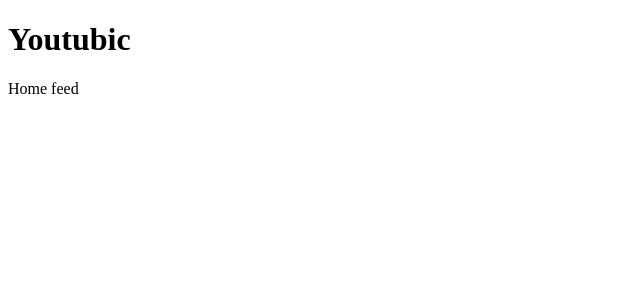
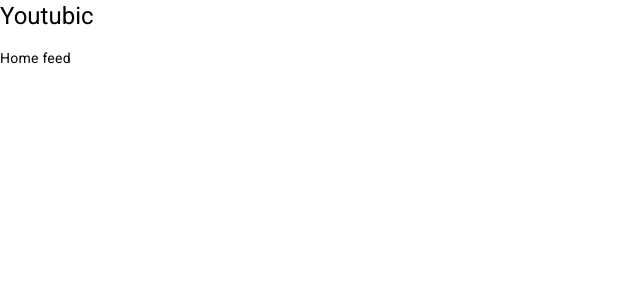
Before and after one commit to petarbratic/isa-projekat, an Angular app in the folder isa-frontend/: page / in a window 1280 px wide. Shown: the top 300 px of the page, without its empty margins (0-640 px from the left). Built offline with nearby package versions, Linux system fonts and the light colour scheme.

Commit message:
sign up izgleda radi

```diff
--- a/isa-frontend/angular.json
+++ b/isa-frontend/angular.json
@@ -30,6 +30,7 @@
               "src/assets"
             ],
             "styles": [
+              "@angular/material/prebuilt-themes/indigo-pink.css",
               "src/styles.scss"
             ],
             "scripts": []
@@ -93,6 +94,7 @@
               "src/assets"
             ],
             "styles": [
+              "@angular/material/prebuilt-themes/indigo-pink.css",
               "src/styles.scss"
             ],
             "scripts": []
--- a/isa-frontend/package.json
+++ b/isa-frontend/package.json
@@ -11,10 +11,12 @@
   "private": true,
   "dependencies": {
     "@angular/animations": "^16.2.0",
+    "@angular/cdk": "^16.2.14",
     "@angular/common": "^16.2.0",
     "@angular/compiler": "^16.2.0",
     "@angular/core": "^16.2.0",
     "@angular/forms": "^16.2.0",
+    "@angular/material": "^16.2.14",
     "@angular/platform-browser": "^16.2.0",
     "@angular/platform-browser-dynamic": "^16.2.0",
     "@angular/router": "^16.2.0",
--- a/isa-frontend/src/app/core/services/auth.service.ts
+++ b/isa-frontend/src/app/core/services/auth.service.ts
@@ -8,7 +8,9 @@
 import { of } from 'rxjs/internal/observable/of';
 import { Observable } from 'rxjs';
 
-@Injectable()
+@Injectable({
+  providedIn: 'root'
+})
 export class AuthService {
 
   constructor(
--- a/isa-frontend/src/index.html
+++ b/isa-frontend/src/index.html
@@ -6,8 +6,11 @@
   <base href="/">
   <meta name="viewport" content="width=device-width, initial-scale=1">
   <link rel="icon" type="image/x-icon" href="favicon.ico">
+  <link rel="preconnect" href="https://fonts.gstatic.com">
+  <link href="https://fonts.googleapis.com/css2?family=Roboto:wght@300;400;500&display=swap" rel="stylesheet">
+  <link href="https://fonts.googleapis.com/icon?family=Material+Icons" rel="stylesheet">
 </head>
-<body>
+<body class="mat-typography">
   <app-root></app-root>
 </body>
 </html>
--- a/isa-frontend/src/styles.scss
+++ b/isa-frontend/src/styles.scss
@@ -1 +1,4 @@
 /* You can add global styles to this file, and also import other style files */
+
+html, body { height: 100%; }
+body { margin: 0; font-family: Roboto, "Helvetica Neue", sans-serif; }
```
Also changed, not shown: isa-frontend/src/app/app.module.ts (+21 -1 lines), 1 other file (tests, documents, lock files or other folders).
